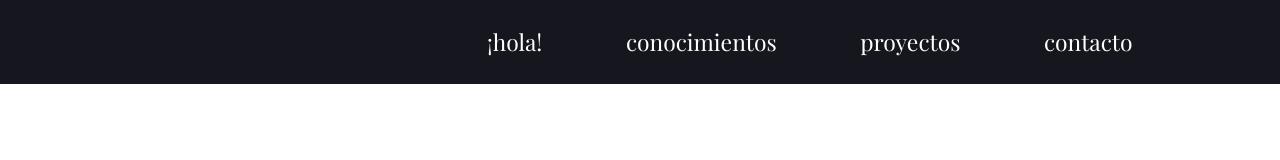
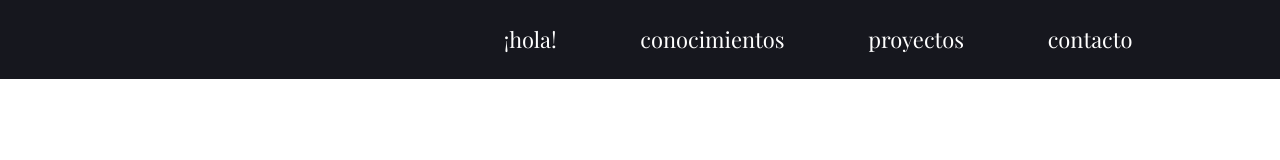
Before and after one commit to yatnla/portfolio-yatnla, a plain HTML site: page index.html in a window 1280 px wide. Drawn offline with nearby package versions, Linux system fonts and the light colour scheme; a web font is replaced by a local one.

Commit message:
agregué un media al header {display: none}. también achiqué las fonts y el height del header. ✷

```diff
--- a/styles.css
+++ b/styles.css
@@ -36,10 +36,16 @@ header {
 
 .nav-header {
     padding-right: 9.22em;
-    height: 5.24em;
+    height: 4.93em;
     display: flex;
     justify-content: flex-end;
     align-items: center;
+}
+
+@media (max-width:970px) {
+    .nav-header {
+        display: none;
+    }
 }
 
 .nav-menu {
@@ -52,8 +58,9 @@ header {
 .item-nav {
     font-family: var(--font2);
     color: var(--color5);
-    font-size: 1.43em;
+    font-size: 1.37em;
 }
+
 /* main */
 
 main {
```
